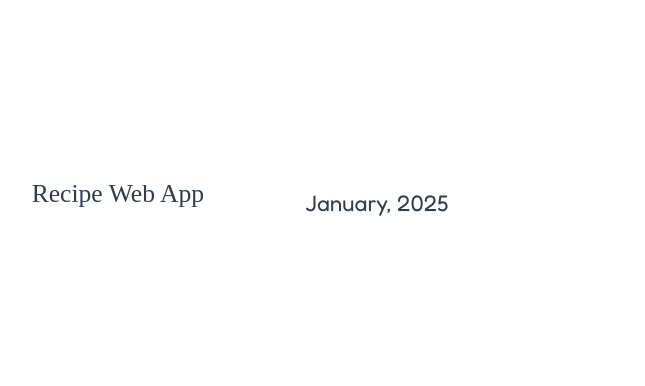
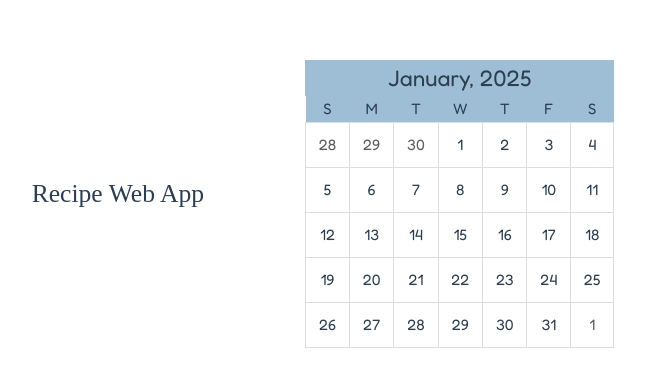
Before and after one commit to merziy/recipe-web-app, a Vue app: page / in a window 1280 px wide. Shown: the part 196-582 px from the top of the page, without its empty margins (335-980 px from the left). Built offline with nearby package versions, Linux system fonts and the light colour scheme; some icons are missing; a web font is replaced by a local one.

Commit message:
added basic Calendar component

```diff
--- a/src/components/Calendar.vue
+++ b/src/components/Calendar.vue
@@ -1,14 +1,115 @@
 <template>
-  <h2>{{ currentMonth }}</h2>
+  <h2>{{ currentMonthAndYear }}</h2>
+  <table>
+    <thead>
+      <tr>
+        <th>S</th>
+        <th>M</th>
+        <th>T</th>
+        <th>W</th>
+        <th>T</th>
+        <th>F</th>
+        <th>S</th>
+      </tr>
+    </thead>
+    <tbody>
+      <tr v-for="(week, index) in weeks" :key="index">
+        <td
+          v-for="(day, index) in week"
+          :key="index"
+          :class="getDayClass(day)"
+        >
+          {{ day ? day.getDate() : '' }}
+        </td>
+      </tr>
+    </tbody>
+  </table>
 </template>
 
 <script setup lang="ts">
   import { computed } from 'vue';
 
-  const currentMonth = computed(() => {
+  const currentMonthAndYear = computed(() => {
     const month = new Date().toLocaleString('default', { month: 'long' });
     const year = new Date().getFullYear();
-
     return `${month}, ${year}`;
   });
+
+  const weeks = computed(() => {
+    const year = new Date().getFullYear();
+    const month = new Date().getMonth();
+    const date = new Date(year, month, 1);
+    const daysInMonth = [];
+
+    const firstDayOfWeek = date.getDay();
+
+    const prevMonthDate = new Date(year, month - 1, 0);
+    const totalDaysPrevMonth = prevMonthDate.getDate();
+
+    const prevMonthDays = totalDaysPrevMonth - firstDayOfWeek + 1;
+
+    for (let i = prevMonthDays; i <= totalDaysPrevMonth; i++) {
+      daysInMonth.push(new Date(year, month - 1, i));
+    }
+
+    while (date.getMonth() === month) {
+      daysInMonth.push(new Date(date));
+      date.setDate(date.getDate() + 1);
+    }
+
+    const totalDaysInMonth = daysInMonth.length;
+    const remainingDaysInWeek = 7 - (totalDaysInMonth % 7);
+
+    if (remainingDaysInWeek < 7) {
+      for (let i = 1; i <= remainingDaysInWeek; i++) {
+        daysInMonth.push(new Date(year, month + 1, i));
+      }
+    }
+
+    const weeks = [];
+    while (daysInMonth.length) {
+      weeks.push(daysInMonth.splice(0, 7));
+    }
+
+    return weeks;
+  });
+
+  const getDayClass = (day: Date) => {
+    const currentMonth = new Date().getMonth();
+    const dayMonth = day.getMonth();
+
+    if (dayMonth !== currentMonth) {
+      return 'gray-date';
+    }
+  }
 </script>
+
+<style scoped>
+  h2 {
+    text-align: center;
+    background-color: #9EBED6;
+  }
+
+  .gray-date {
+    color: #5F5A5A;
+  }
+
+  table {
+    width: 100%;
+    border-collapse: collapse;
+    text-align: center;
+  }
+
+  td {
+    padding: 10px;
+    border: 1px solid #ddd;
+  }
+
+  thead {
+    background-color: #9EBED6;
+  }
+
+  td {
+    height: 40px;
+  }
+</style>
```
